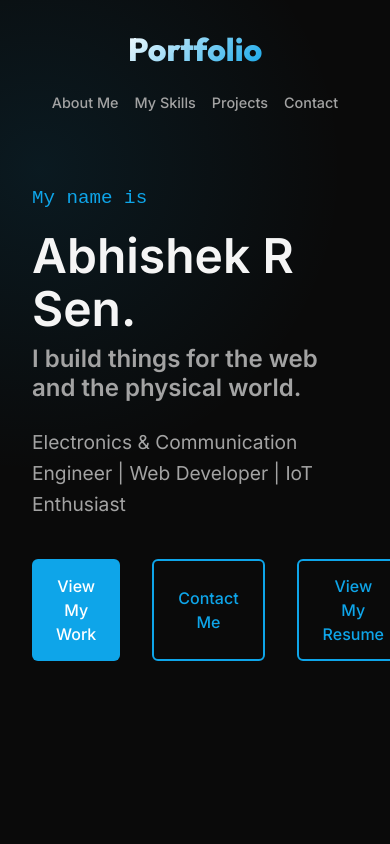
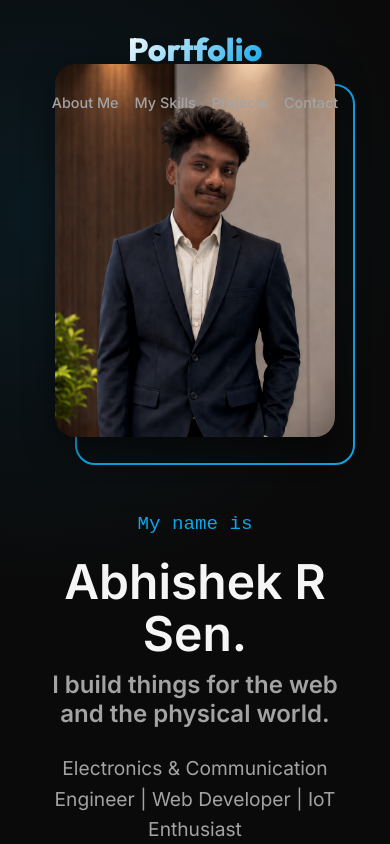
Before and after one commit to abhishekrsen/Abhishek-R-Sen-Portfolio, a React (Vite) app in the folder client/: page / in a window 390 px wide. Shown: the top 844 px of the page. Built offline with nearby package versions, Linux system fonts and the light colour scheme.

Commit message:
Add profile photo to hero section

```diff
--- a/client/src/components/Hero.css
+++ b/client/src/components/Hero.css
@@ -7,10 +7,15 @@
 
 .hero-container {
   width: 100%;
+  display: flex;
+  align-items: center;
+  justify-content: space-between;
+  gap: 2rem;
 }
 
 .hero-content {
-  max-width: 800px;
+  flex: 1;
+  max-width: 600px;
 }
 
 .hero-greeting {
@@ -45,3 +50,78 @@
   display: flex;
   gap: 1rem;
 }
+
+.hero-image-container {
+  flex: 1;
+  display: flex;
+  justify-content: center;
+  align-items: center;
+}
+
+.hero-image-wrapper {
+  position: relative;
+  width: 100%;
+  max-width: 320px;
+  aspect-ratio: 3/4;
+}
+
+.hero-image-wrapper::after {
+  content: '';
+  position: absolute;
+  top: 0;
+  left: 0;
+  right: 0;
+  bottom: 0;
+  border-radius: 20px;
+  border: 2px solid var(--accent-color);
+  transform: translate(20px, 20px);
+  z-index: 0;
+  transition: transform 0.3s ease;
+}
+
+.hero-image-wrapper:hover::after {
+  transform: translate(10px, 10px);
+}
+
+.hero-image {
+  width: 100%;
+  height: 100%;
+  object-fit: cover;
+  border-radius: 20px;
+  z-index: 1;
+  position: relative;
+  box-shadow: 0 10px 30px rgba(0, 0, 0, 0.5);
+  transition: filter 0.3s ease;
+  filter: grayscale(20%) contrast(1.1);
+}
+
+.hero-image-wrapper:hover .hero-image {
+  filter: grayscale(0%) contrast(1);
+}
+
+@media (max-width: 992px) {
+  .hero-container {
+    flex-direction: column-reverse;
+    text-align: center;
+    justify-content: center;
+    margin-top: 4rem;
+  }
+
+  .hero-subtitle {
+    margin-left: auto;
+    margin-right: auto;
+  }
+
+  .hero-cta {
+    justify-content: center;
+    flex-wrap: wrap;
+  }
+
+  .hero-image-container {
+    margin-bottom: 2rem;
+  }
+
+  .hero-image-wrapper {
+    max-width: 280px;
+  }
+}
--- a/client/src/components/Hero.jsx
+++ b/client/src/components/Hero.jsx
@@ -18,6 +18,12 @@ const Hero = () => {
             <a href="https://drive.google.com/file/d/1-Oem3aK4jWU1Qd_Bnsx2eEi_a-Ma00Ub/view?usp=drive_link" target="_blank" rel="noopener noreferrer" className="btn btn-outline" style={{ marginLeft: '1rem' }}>View My Resume</a>
           </div>
         </div>
+
+        <div className="hero-image-container animate-fade-in-up delay-400">
+          <div className="hero-image-wrapper">
+            <img src="/profile.png" alt="Abhishek R Sen" className="hero-image" />
+          </div>
+        </div>
       </div>
     </section>
   );
```
Also changed, not shown: client/public/profile.png (added).
